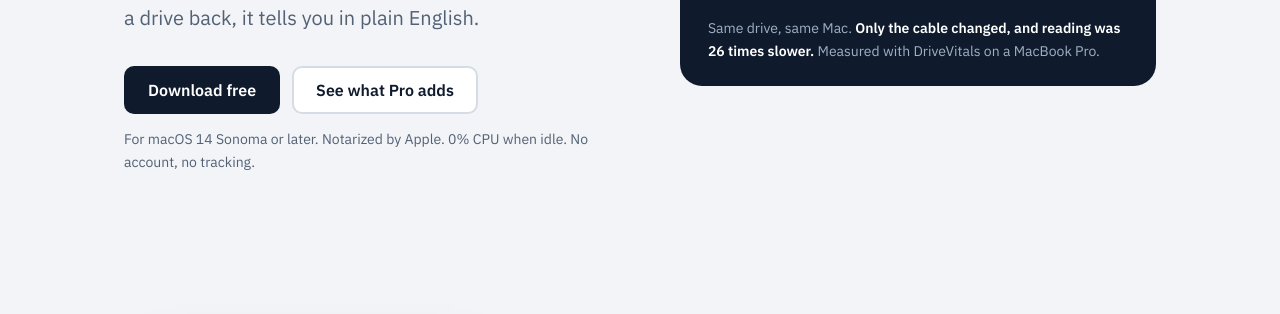
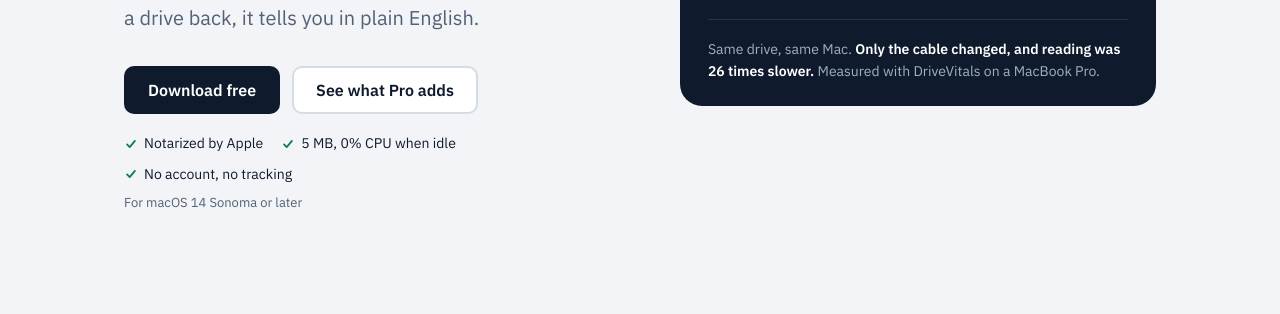
Before and after one commit to procuthq/drivevitals, a plain HTML site: page index.html in a window 1280 px wide. Shown: the part 465-779 px from the top of the page. Drawn offline with Linux system fonts and the light colour scheme.

Commit message:
Trust chips, icon cache refresh

```diff
--- a/index.html
+++ b/index.html
@@ -5,8 +5,8 @@
 <meta name="viewport" content="width=device-width, initial-scale=1">
 <title>DriveVitals: is your cable slowing your SSD? Drive speed, cable and SSD health for Mac</title>
 <meta name="description" content="DriveVitals lives in your Mac's menu bar and shows the real speed of every drive, SD card and cable, plus the health of your internal SSD. Free, with an optional one-time Pro upgrade.">
-<link rel="icon" href="assets/favicon.png">
-<link rel="apple-touch-icon" href="assets/apple-touch-icon.png">
+<link rel="icon" href="assets/favicon.png?v=2">
+<link rel="apple-touch-icon" href="assets/apple-touch-icon.png?v=2">
 <meta property="og:title" content="DriveVitals: is your cable slowing your SSD?">
 <meta property="og:description" content="Real link speed, cable warnings and SSD health for every drive on your Mac.">
 <meta property="og:image" content="https://drivevitals.app/assets/icon.png">
@@ -39,7 +39,8 @@
           <a class="btn btn-primary" href="https://github.com/procuthq/drivevitals/releases/latest/download/DriveVitals.dmg" data-goatcounter-click="download-hero">Download free</a>
           <a class="btn btn-quiet" href="#pricing">See what Pro adds</a>
         </div>
-        <p class="fine">For macOS 14 Sonoma or later. Notarized by Apple. 0% CPU when idle. No account, no tracking.</p>
+        <ul class="trust"><li><svg viewBox="0 0 16 16" aria-hidden="true"><path d="M3.5 8.5l3 3 6-7"/></svg>Notarized by Apple</li><li><svg viewBox="0 0 16 16" aria-hidden="true"><path d="M3.5 8.5l3 3 6-7"/></svg>5 MB, 0% CPU when idle</li><li><svg viewBox="0 0 16 16" aria-hidden="true"><path d="M3.5 8.5l3 3 6-7"/></svg>No account, no tracking</li></ul>
+        <p class="fine">For macOS 14 Sonoma or later</p>
       </div>
 
       <figure class="readout" aria-label="Read speed of the same Samsung T7 SSD on two different cables: 973 MB/s on a 10 Gb/s cable, 37 MB/s on a USB 2.0 cable">
--- a/style.css
+++ b/style.css
@@ -184,3 +184,9 @@ kbd { font: 500 14px var(--mono); background: var(--surface); border: 1px solid
   .readout { padding: 22px 20px; }
   .readout-label strong { font-size: 26px; }
 }
+
+/* Trust chips under the hero download button */
+.hero .trust { list-style: none; padding: 0; margin: 18px 0 0; display: flex; flex-wrap: wrap; gap: 8px 18px; font-size: 14px; color: var(--ink); }
+.hero .trust li { display: inline-flex; align-items: center; gap: 6px; }
+.hero .trust svg { width: 14px; height: 14px; fill: none; stroke: var(--pulse-ink); stroke-width: 2; stroke-linecap: round; stroke-linejoin: round; flex: none; }
+.hero .trust + .fine { margin-top: 8px; font-size: 13px; }
```
Also changed, not shown: beta.html (+2 -2 lines), changelog.html (+2 -2 lines), press.html (+2 -2 lines), privacy.html (+2 -2 lines), refunds.html (+2 -2 lines), thanks.html (+2 -2 lines).
